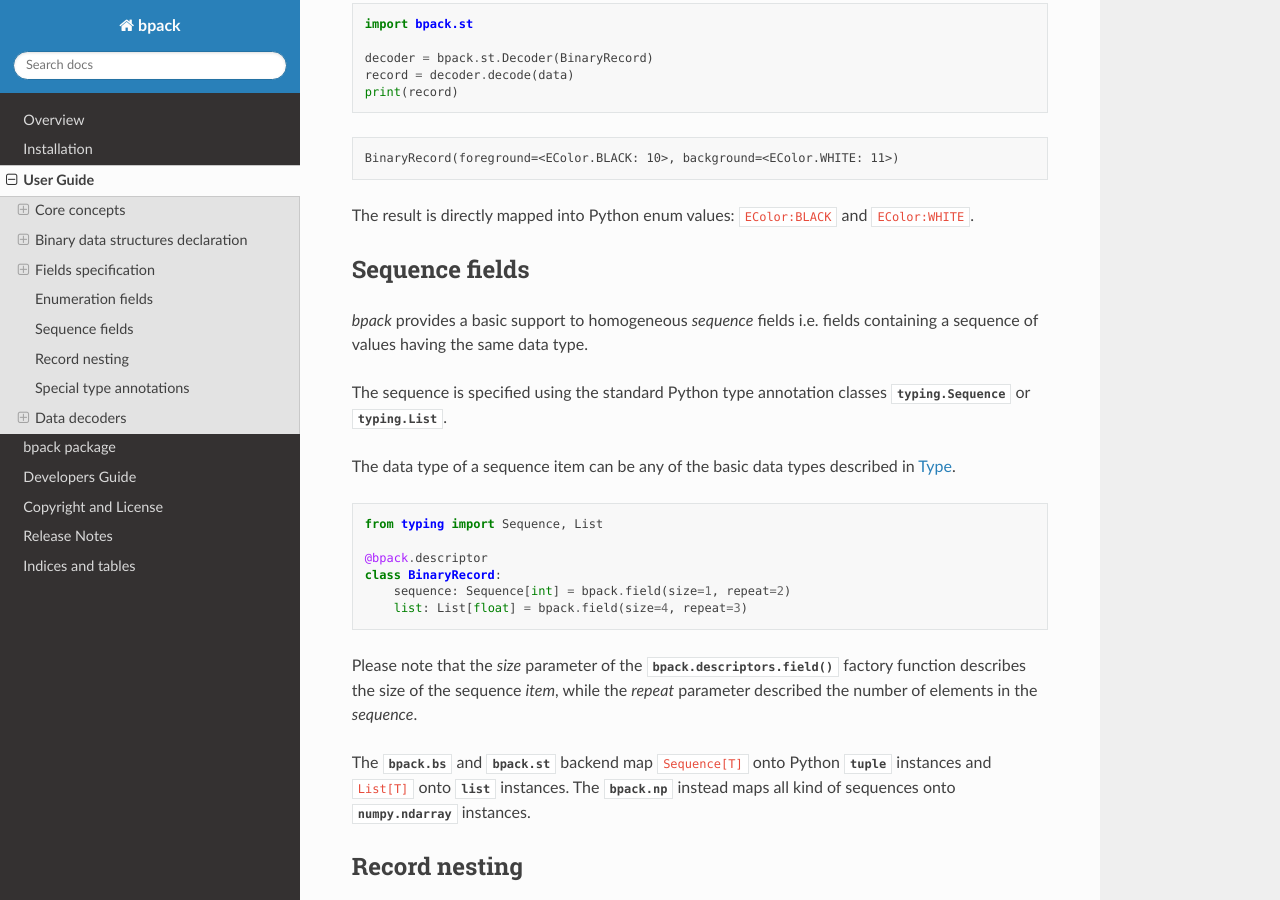
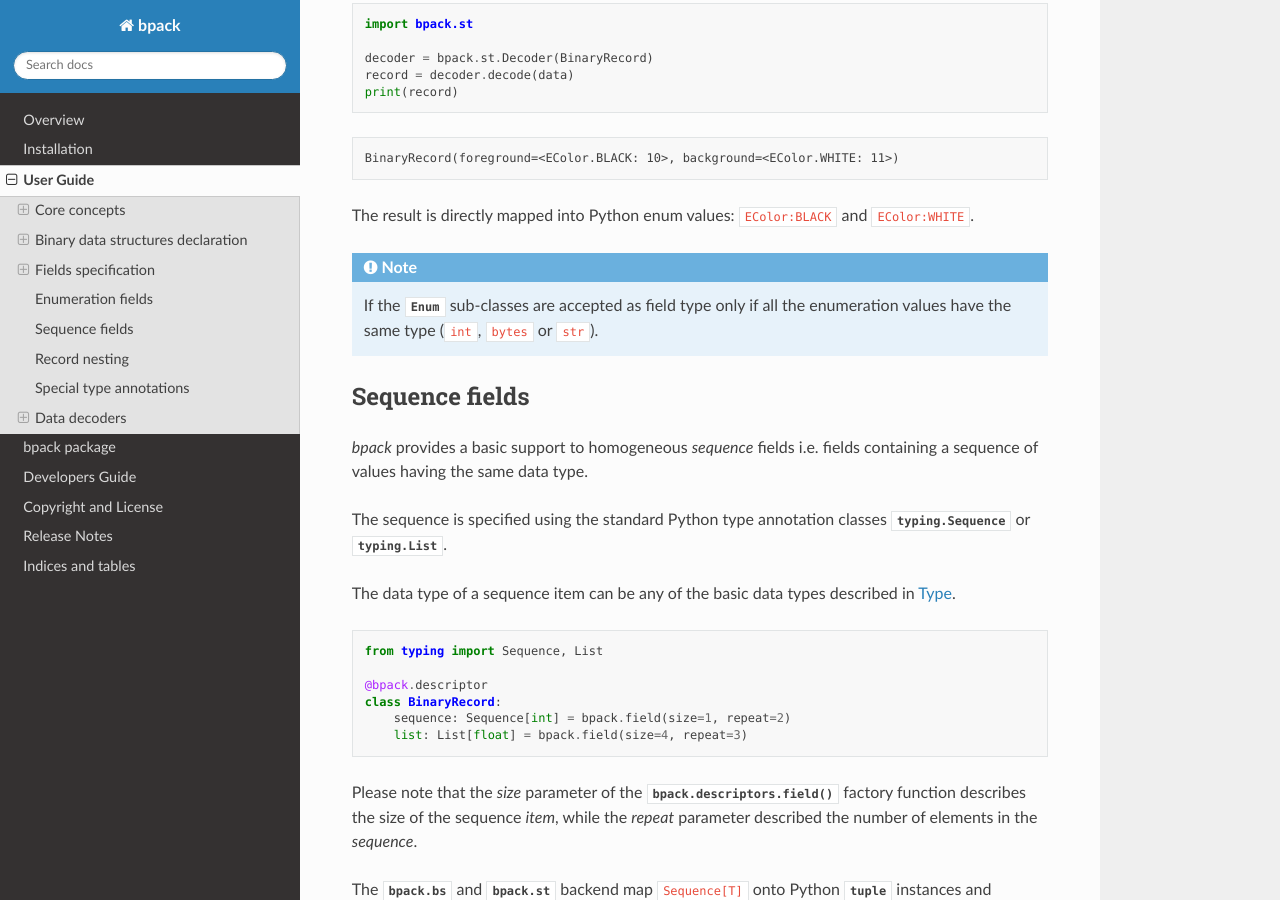
Before and after one commit to avalentino/bpack, a Sphinx documentation site: the page built from docs/userguide.rst, in a window 1280 px wide and 900 px high, scrolled down 10297 px. Built offline with Sphinx 7.4.7 and the Read the Docs theme 2.0.0, drawn with Linux system fonts in a browser that asks for light colours; the version number is read from the project's files by our own code.

Commit message:
Minor improvement

```diff
--- a/docs/userguide.rst
+++ b/docs/userguide.rst
@@ -574,6 +574,11 @@ suitable to handle based binary data structures with ``bits`` as *baseunits*:
 The result is directly mapped into Python enum values: ``EColor:BLACK`` and
 ``EColor:WHITE``.
 
+.. note::
+
+   If the :class:`Enum` sub-classes are accepted as field type only if all
+   the enumeration values have the same type (``int``, ``bytes`` or ``str``).
+
 
 Sequence fields
 ---------------
```
